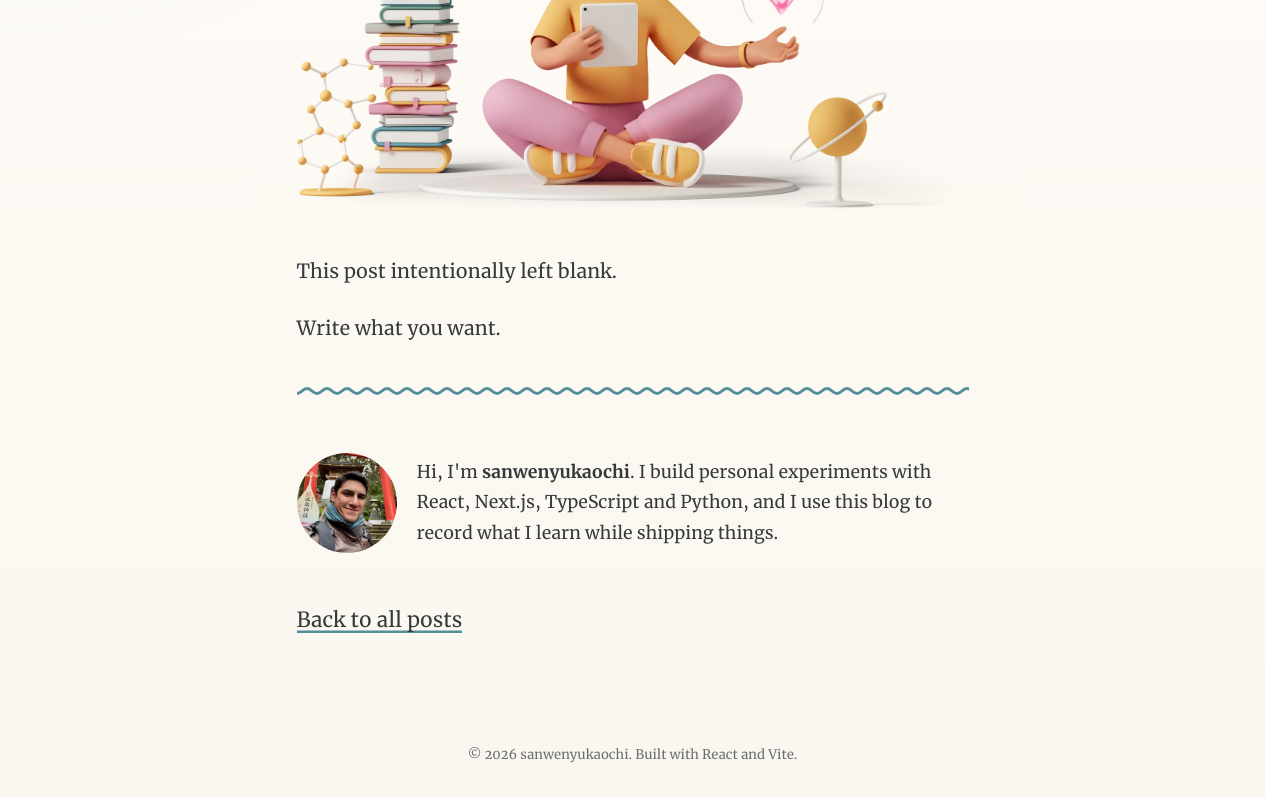
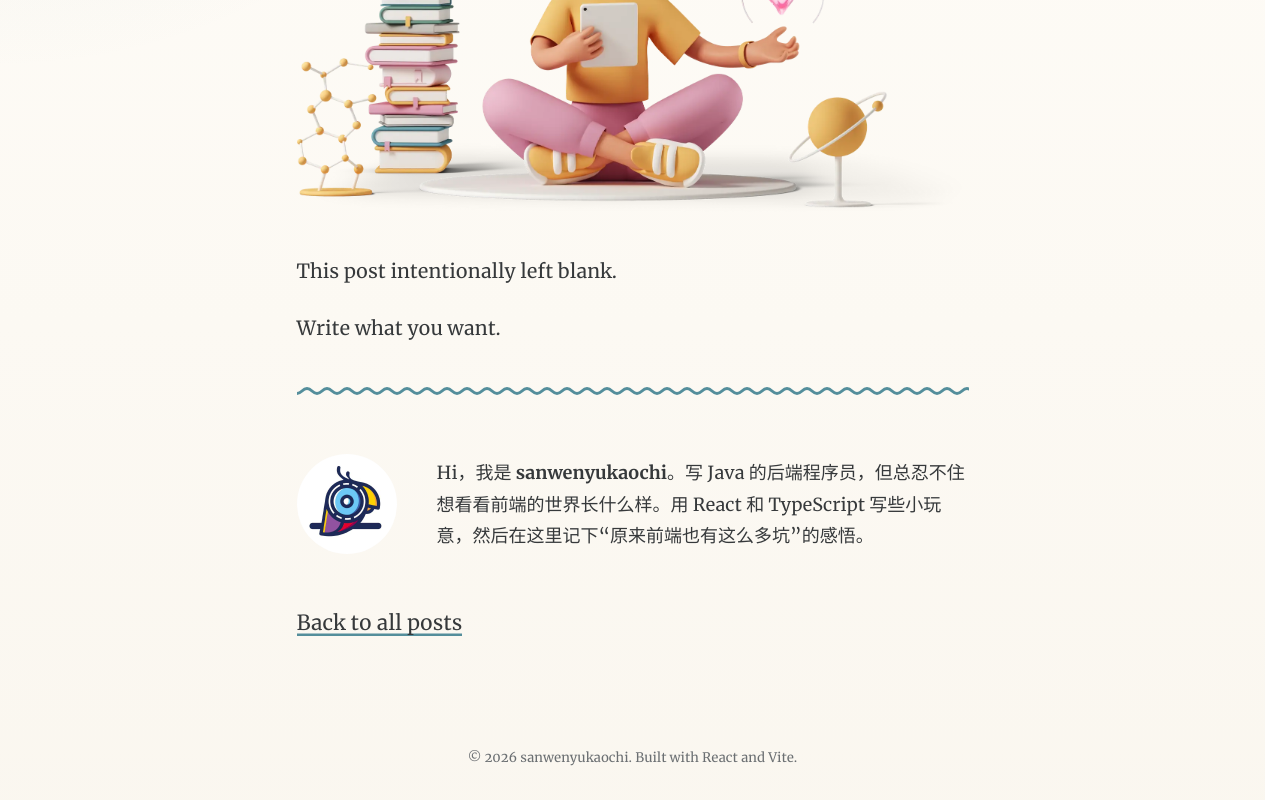
Before and after one commit to sanwenyukaochi/sanwenyukaochi-website, a React (Vite) app: page /blog/hello-world in a window 1280 px wide. Shown: the part 510-1310 px from the top of the page. Built offline with nearby package versions, Linux system fonts and the light colour scheme.

Commit message:
optimize: 优化 Bio

```diff
--- a/src/components/Bio.tsx
+++ b/src/components/Bio.tsx
@@ -2,39 +2,43 @@ import styled from 'styled-components'
 
 export function Bio() {
   return (
+    // 这个组件放在文章详情页底部，作用是补一小段作者信息。
     <BioSection>
       <Avatar
-        src="/assets/profile-pic.webp"
+        src="/assets/profile-avatar.webp"
         alt="sanwenyukaochi avatar"
         width="100"
         height="100"
       />
       <BioText>
-        Hi, I&apos;m <strong>sanwenyukaochi</strong>. I build personal
-        experiments with React, Next.js, TypeScript and Python, and I use this
-        blog to record what I learn while shipping things.
+        Hi，我是 <strong>sanwenyukaochi</strong>。写 Java 的后端程序员，但总忍不住想看看前端的世界长什么样。用
+        React 和 TypeScript 写些小玩意，然后在这里记下“原来前端也有这么多坑”的感悟。
       </BioText>
     </BioSection>
   )
 }
 
+// 外层容器负责头像和文字的横向排布。
 const BioSection = styled.section`
   display: flex;
   align-items: center;
   gap: 1.25rem;
+`
+
+// 作者头像本身的尺寸和圆角都固定在这里，避免每次使用时重复写，小屏时隐藏。
+const Avatar = styled.img`
+  width: 100px;
+  height: 100px;
+  border-radius: 100px;
+  display: block;
+  margin-right: 20px;
 
   @media (max-width: 520px) {
-    flex-direction: column;
-    align-items: flex-start;
+    display: none;
   }
 `
 
-const Avatar = styled.img`
-  width: 100px;
-  height: 100px;
-  border-radius: 50%;
+// Bio 正文单独提一点字号，让它和普通段落区分开。
+const BioText = styled.p`
+  font-size: 1.125rem;
 `
-
-const BioText = styled.p`
-  font-size: 1.1rem;
-`
```
Also changed, not shown: public/assets/profile-avatar.webp (added), public/assets/profile-pic.webp (deleted).
